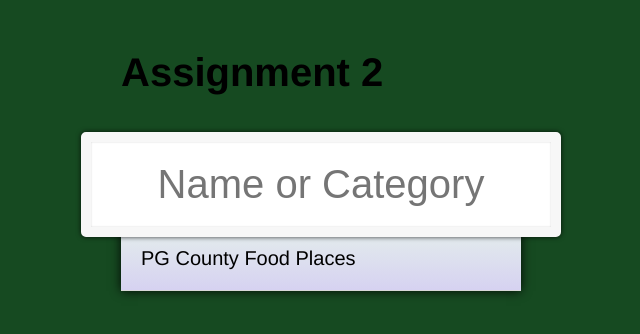
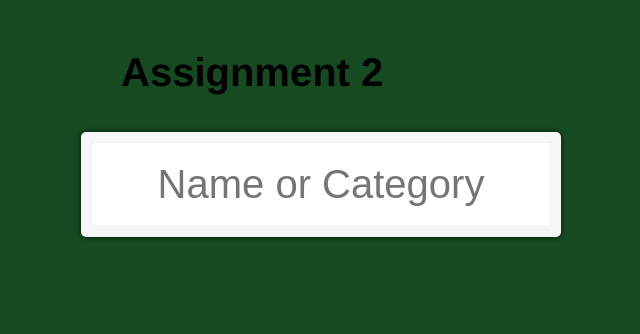
Before and after one commit to lit95/INST377Assignment2, a website: page public copy/index.html in a window 1280 px wide. Shown: the whole page, without its empty margins (319-959 px from the left). Drawn offline with Linux system fonts and the light colour scheme; no server answers.

Commit message:
Update index.html
Co-Authored-By: jsong09 <70549697+jsong09@users.noreply.github.com>
Co-Authored-By: lit95 <25183657+lit95@users.noreply.github.com>

```diff
--- a/public copy/index.html
+++ b/public copy/index.html
@@ -16,7 +16,7 @@
     <h1>Assignment 2</h1>
     <input type="text" class="search" placeholder="Name or Category">
     <ul class="suggestions">
-        <li>PG County Food Places</li>
+
     </ul>
   </form>
 
```
